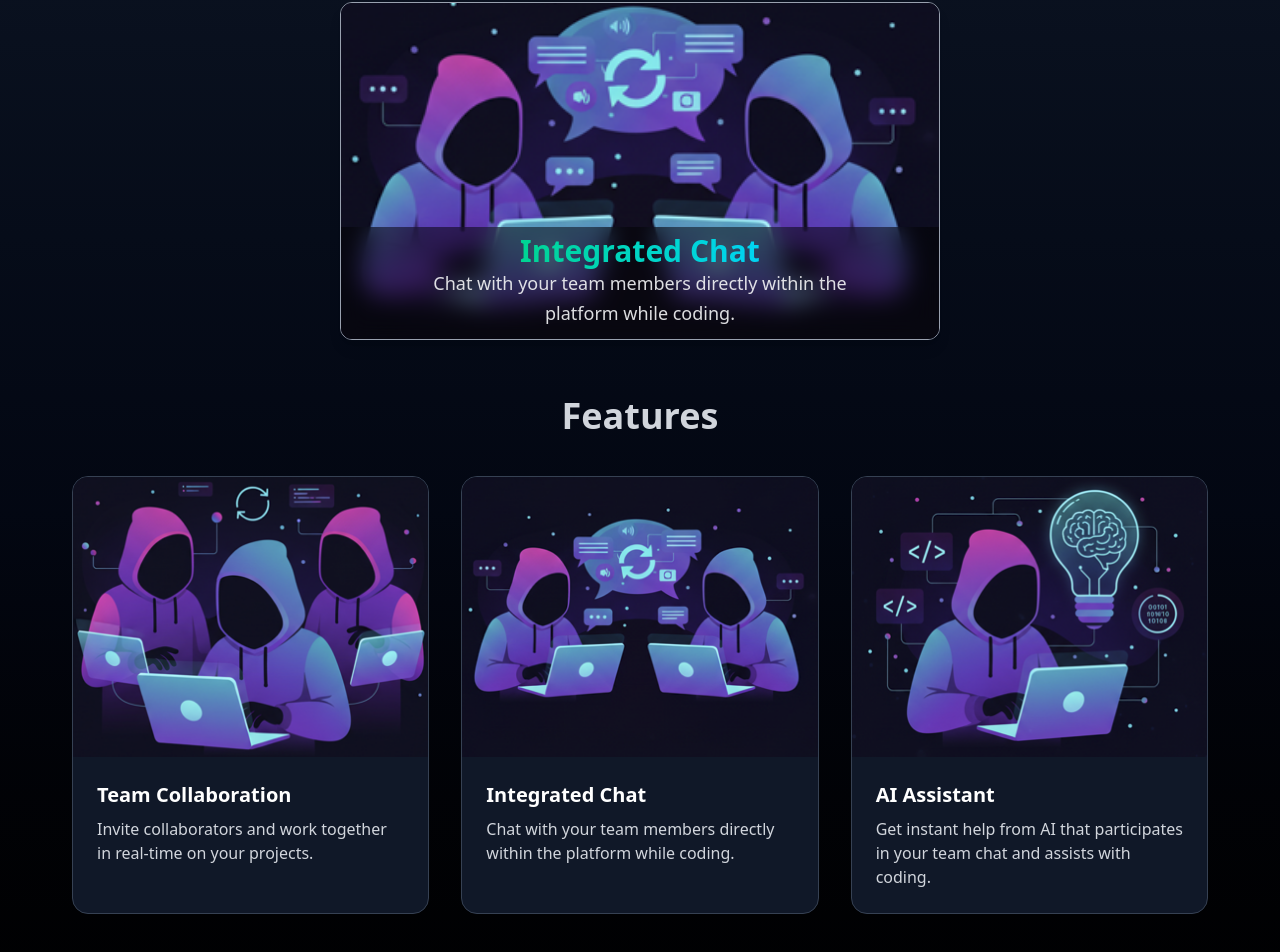
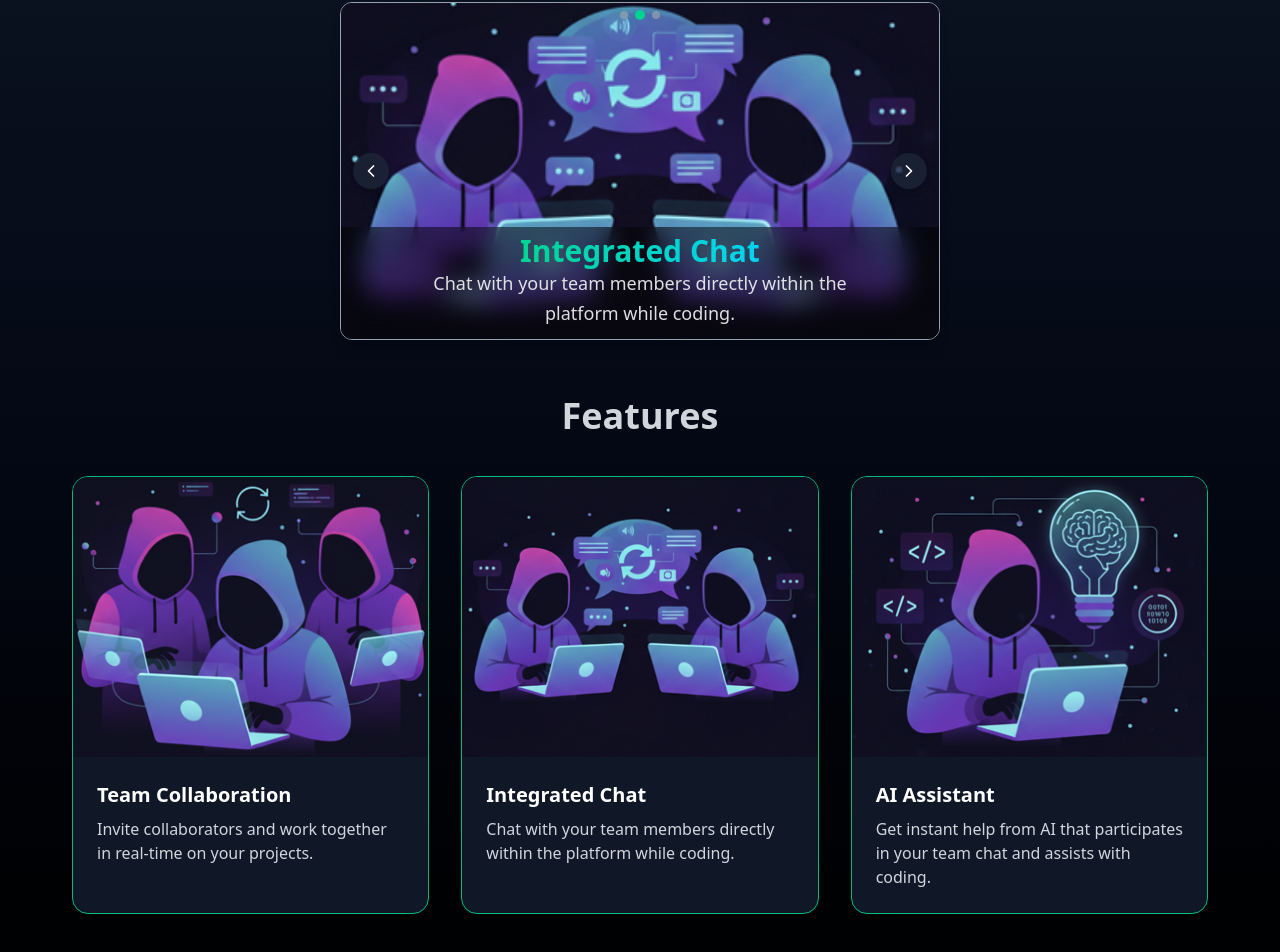
Before and after one commit to vaibhavVS18/CodChat, a React (Vite) app in the folder frontend/: page / in a window 1280 px wide. Shown: the part 346-1298 px from the top of the page. Built offline with nearby package versions, Linux system fonts and the light colour scheme; no server answers.

Commit message:
fixing conversations box

```diff
--- a/frontend/src/components/home/FeatureCarousel.jsx
+++ b/frontend/src/components/home/FeatureCarousel.jsx
@@ -1,5 +1,6 @@
-import React from "react";
+import React ,{useEffect} from "react";
 import { motion, AnimatePresence } from "framer-motion";
+import { ChevronLeft, ChevronRight } from "lucide-react";
 
 const features = [
   {
@@ -25,15 +26,23 @@ const features = [
 export default function FeatureCarousel() {
   const [index, setIndex] = React.useState(0);
 
-  React.useEffect(() => {
+  useEffect(() => {
     const timer = setInterval(() => {
       setIndex((prev) => (prev + 1) % features.length);
     }, 4000);
     return () => clearInterval(timer);
   }, []);
 
+  const handleNext = () => {
+    setIndex((prev) => (prev + 1) % features.length);
+  };
+
+  const handlePrev = () => {
+    setIndex((prev) => (prev - 1 + features.length) % features.length);
+  };
+
   return (
-    <div className="w-full aspect-video relative rounded-xl overflow-hidden bg-gray-900 border border-gray-400 shadow-lg">
+    <div className="relative w-full aspect-video relative rounded-xl overflow-hidden bg-gray-900 border border-gray-400 shadow-lg">
       <AnimatePresence mode="wait">
         <motion.div
           key={index}
@@ -58,9 +67,39 @@ export default function FeatureCarousel() {
             <p className="text-xs sm:text-sm md:text-lg mb-3 max-w-full sm:max-w-md leading-relaxed opacity-90">
               {features[index].description}
             </p>
+
           </div>
         </motion.div>
       </AnimatePresence>
+
+        {/* Left / Right Arrows */}
+      <button
+        onClick={handlePrev}
+        className="absolute left-3 top-1/2 -translate-y-1/2 bg-gray-800/70 hover:bg-gray-700 text-white p-2 rounded-full shadow-md transition-all"
+      >
+        <ChevronLeft className="w-5 h-5" />
+      </button>
+
+      <button
+        onClick={handleNext}
+        className="absolute right-3 top-1/2 -translate-y-1/2 bg-gray-800/70 hover:bg-gray-700 text-white p-2 rounded-full shadow-md transition-all"
+      >
+        <ChevronRight className="w-5 h-5" />
+      </button>
+
+        {/* Dots Indicator */}
+      <div className="absolute top-2 left-1/2 -translate-x-1/2 flex items-center gap-2">
+        {features.map((_, i) => (
+          <button
+            key={i}
+            onClick={() => setIndex(i)}
+            className={`w-2 h-2 rounded-full transition-all ${
+              i === index ? "bg-emerald-400 scale-125" : "bg-gray-400/70 hover:bg-gray-300"
+            }`}
+          />
+        ))}
+      </div>
+
     </div>
   );
 }
--- a/frontend/src/components/home/Navbar.jsx
+++ b/frontend/src/components/home/Navbar.jsx
@@ -63,6 +63,22 @@ export default function Navbar({ onLoginClick }) {
 
             {/* Right side */}
             <div className="flex items-center space-x-4 relative" ref={menuRef}>
+                {user && (
+                  <button
+                    className="hidden md:inline text-gray-100 hover:text-emerald-400 transition-colors"
+                    onClick={(e) => {
+                      navigate("/", { replace: true }); // go to home
+                      setTimeout(() => {
+                        window.scrollTo({
+                          top: document.body.scrollHeight,
+                          behavior: "smooth",
+                        });
+                      }, 50); // scroll after page renders
+                    }}
+                  >
+                    My Projects
+                  </button>
+                )}
                 <button
                   className="text-gray-100 hover:text-emerald-400 transition-colors"
                   onClick={(e) => {
--- a/frontend/src/components/project/chat/ConversationArea.jsx
+++ b/frontend/src/components/project/chat/ConversationArea.jsx
@@ -19,6 +19,9 @@ const ConversationArea = ({
   const [newMessage, setNewMessage] = useState("");
   const [sending, setSending] = useState(false);
   const { user } = useContext(UserContext);
+
+  const [aiMode, setAiMode] =useState(false);
+
 
   const scrollToBottom = () => {
     if (messageBoxRef.current) {
@@ -56,8 +59,16 @@ const ConversationArea = ({
     }
   };
 
+  const checkAI= ()=>{
+    if(newMessage.startsWith("@ai")){
+      return true;
+    }
+    else return false;
+  }
+
   return (
-    <div className="flex flex-col h-[82vh] sm:h-[97vh] overflow-hidden mt-20 sm:mt-0 p-2 sm:p-4 border border-gray-400 rounded-xl sm:rounded-2xl bg-gray-800 z-10">
+
+    <div className="flex flex-col h-[82vh] sm:h-[97vh] overflow-hidden mt-20 sm:mt-0 p-2 sm:p-3 border border-gray-400 rounded-xl sm:rounded-2xl bg-gray-800 z-10">
       {/* Header */}
       <header className="flex justify-between items-center p-2 px-4 w-full backdrop-blur-md border border-gray-400 rounded-xl shadow-sm flex-shrink-0 mb-2">
         <div className="flex items-center gap-3">
@@ -109,10 +120,51 @@ const ConversationArea = ({
       </div>
 
       {/* Input Box */}
-      <div className="w-full flex border border-gray-400 bg-gray/80 backdrop-blur-md flex-shrink-0 p-2 sm:p-3 rounded-b-xl">
-        <div className="w-full flex items-center gap-2">
+      <div className="w-full flex border border-gray-400 bg-gray/80 backdrop-blur-md flex-shrink-0 p-2 rounded-b-xl">
+        <div className="w-full flex flex-col items-center gap-2">
+          <div className="flex w-full items-center">
+            <div className="flex flex-1 items-center justify-center">
+              <button
+                onClick={() => {
+                  setNewMessage("@ai make a calculator frontend project");
+                }}
+                className="px-2 py-1 rounded-xl text-sm font-medium bg-blue-900/70 hover:bg-blue-700 text-gray-100 border border-gray-500 transition-all shadow-sm"
+                title="Try an AI example"
+              >
+                <span>Try: </span>
+                 @ai make a calculator frontend project
+              </button>
+            </div>
+          </div>
+
+
+          <div className="flex items-center w-full gap-2">
+            <div>
+              <button
+                onClick={() => {
+                  setAiMode((prev) => !prev);
+                  if(! checkAI()){
+                    setNewMessage(`@ai ${newMessage}`);
+                  }
+                  else{
+                    const temp = newMessage.slice(4);
+                    setNewMessage(temp);
+                  }
+                }}
+                className={`px-2 py-1.5 rounded-xl font-medium text-sm sm:text-base transition-all shadow-sm border
+                  ${checkAI()
+                    ? "bg-emerald-600 text-white border-emerald-400 hover:bg-emerald-500"
+                    : "bg-gray-700/70 text-gray-200 border-emerald-400 hover:bg-gray-600"}`}
+                title="Toggle AI Mode"
+                disabled={sending}
+              >
+                {/* {aiMode ? "Turn Off AI" : "Turn On AI"} */}
+                AI
+              </button>
+            </div>
+
             <input
-            className={`flex-grow px-3 sm:px-4 py-2 sm:py-2.5 rounded-xl outline-none text-sm sm:text-base
+              className={`flex-grow px-3 sm:px-4 py-3 sm:py-2 rounded-xl outline-none text-sm sm:text-base
                 bg-gray-700 text-white border border-gray-300 focus:border-emerald-400 focus:ring-2 focus:ring-cyan-300 transition-all
                 ${sending ? "opacity-60 cursor-not-allowed" : ""}`}
               type="text"
@@ -128,7 +180,7 @@ const ConversationArea = ({
             <button
               onClick={handleSend}
               disabled={sending}
-            className={`ml-2 w-12 h-12 flex items-center justify-center rounded-xl border border-gray-200 text-white transition-all shadow-md
+              className={`flex items-center justify-center px-2  rounded-xl border border-gray-200 text-white transition-all shadow-md
                 ${sending ? "bg-gray-600 cursor-not-allowed" : "bg-gray hover:bg-gray-700"}`}
             >
               {sending ? (
@@ -137,6 +189,8 @@ const ConversationArea = ({
                 <i className="ri-send-plane-fill text-lg mt-1"></i>
               )}
             </button>
+
+          </div>
         </div>
       </div>
     </div>
--- a/frontend/src/main.jsx
+++ b/frontend/src/main.jsx
@@ -5,7 +5,7 @@ import App from './App.jsx'
 import 'remixicon/fonts/remixicon.css'
 
 createRoot(document.getElementById('root')).render(
-  // <StrictMode>
+  <StrictMode>
     <App />
-  // </StrictMode>,
+  </StrictMode>,
 )
--- a/frontend/src/screens/Home.jsx
+++ b/frontend/src/screens/Home.jsx
@@ -32,7 +32,8 @@ const Home = () => {
       // Navigate to original page
       navigate(redirectPage, { replace: true });
     }
-  }, [setUser, navigate]);
+  }, []);     // [setUser, navigate]
+
 
 
   const fetchProjects = () => {
@@ -106,11 +107,10 @@ const Home = () => {
           {/* 1. Team Collaboration */}
           <div
             tabIndex={0}
-            className="rounded-2xl overflow-hidden cursor-pointer
+            className="rounded-2xl overflow-hidden
                       transition-transform
                       hover:shadow-xl focus:shadow-xl active:shadow-xl
-                      bg-gray-900 border border-gray-700
-                      hover:border-emerald-500 focus:border-emerald-500 active:border-emerald-500"
+                      bg-gray-900 border border-emerald-500"
           >
             <img
               src="/feature1.png"
@@ -128,11 +128,10 @@ const Home = () => {
           {/* 2. Integrated Chat */}
           <div
             tabIndex={0}
-            className="rounded-2xl overflow-hidden cursor-pointer
+            className="rounded-2xl overflow-hidden
                       transition-transform
                       hover:shadow-xl focus:shadow-xl active:shadow-xl
-                      bg-gray-900 border border-gray-700
-                      hover:border-emerald-500 focus:border-emerald-500 active:border-emerald-500"
+                      bg-gray-900 border border-emerald-500"
           >
             <img
               src="/feature2.png"
@@ -150,11 +149,10 @@ const Home = () => {
           {/* 3. AI Assistant */}
           <div
             tabIndex={0}
-            className="rounded-2xl overflow-hidden cursor-pointer
+            className="rounded-2xl overflow-hidden
                       transition-transform
                       hover:shadow-xl focus:shadow-xl active:shadow-xl
-                      bg-gray-900 border border-gray-700
-                      hover:border-emerald-500 focus:border-emerald-500 active:border-emerald-500"
+                      bg-gray-900 border border-emerald-500"
           >
             <img
               src="/feature3.png"
--- a/frontend/src/screens/Project.jsx
+++ b/frontend/src/screens/Project.jsx
@@ -257,11 +257,16 @@ const renderMessage = (message, index) => {
           <div className="absolute top-8 right-12">
             <div className="px-6 py-4 rounded-xl">
               <p className="text-4xl font-bold leading-snug bg-gradient-to-r from-cyan-300 via-blue-500 to-purple-600 bg-clip-text text-transparent drop-shadow-lg">
-                AI Response like <span className="text-white"> Code </span>
-                and <span className="text-white">Files </span>
-                will be shown here.
+                To Get <span className="text-gray-300"> AI Response </span>
+                write
+                <span className="text-gray-300"> @ai </span>
+                at start of your message.
               </p>
-            </div>
+              <p className="text-2xl text-center font-bold leading-snug bg-gradient-to-r from-cyan-300 via-blue-500 to-purple-600 bg-clip-text text-transparent drop-shadow-lg">
+                [ AI Response like <span className="text-gray-400"> Code </span>
+                and <span className="text-gray-400">Files </span>
+                will be shown here ]
+              </p>            </div>
           </div>
         </div>
       )
```
Also changed, not shown: frontend/vercel.json (added), 2 other files (tests, documents, lock files or other folders). Lines whose indentation alone changed are shown as unchanged.
